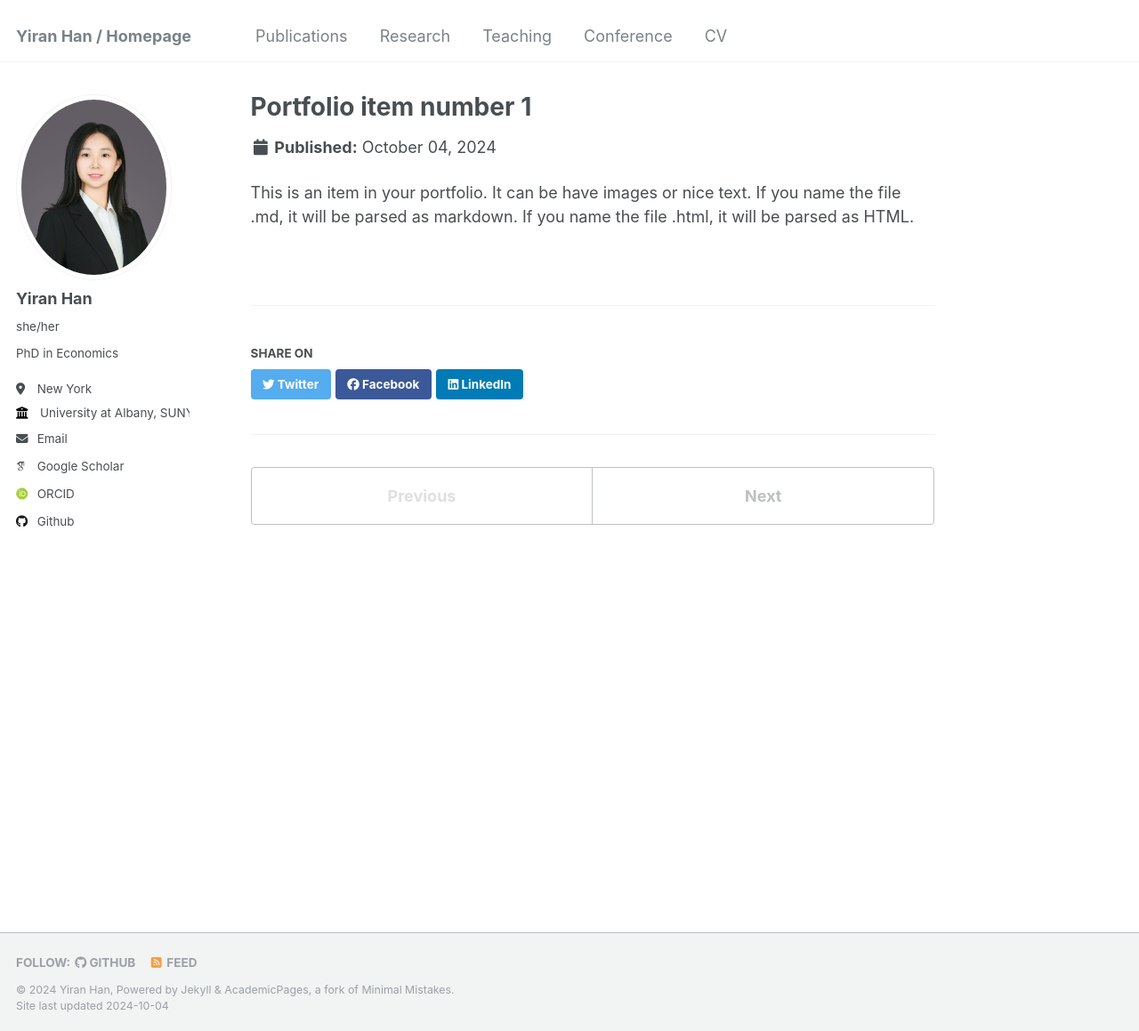
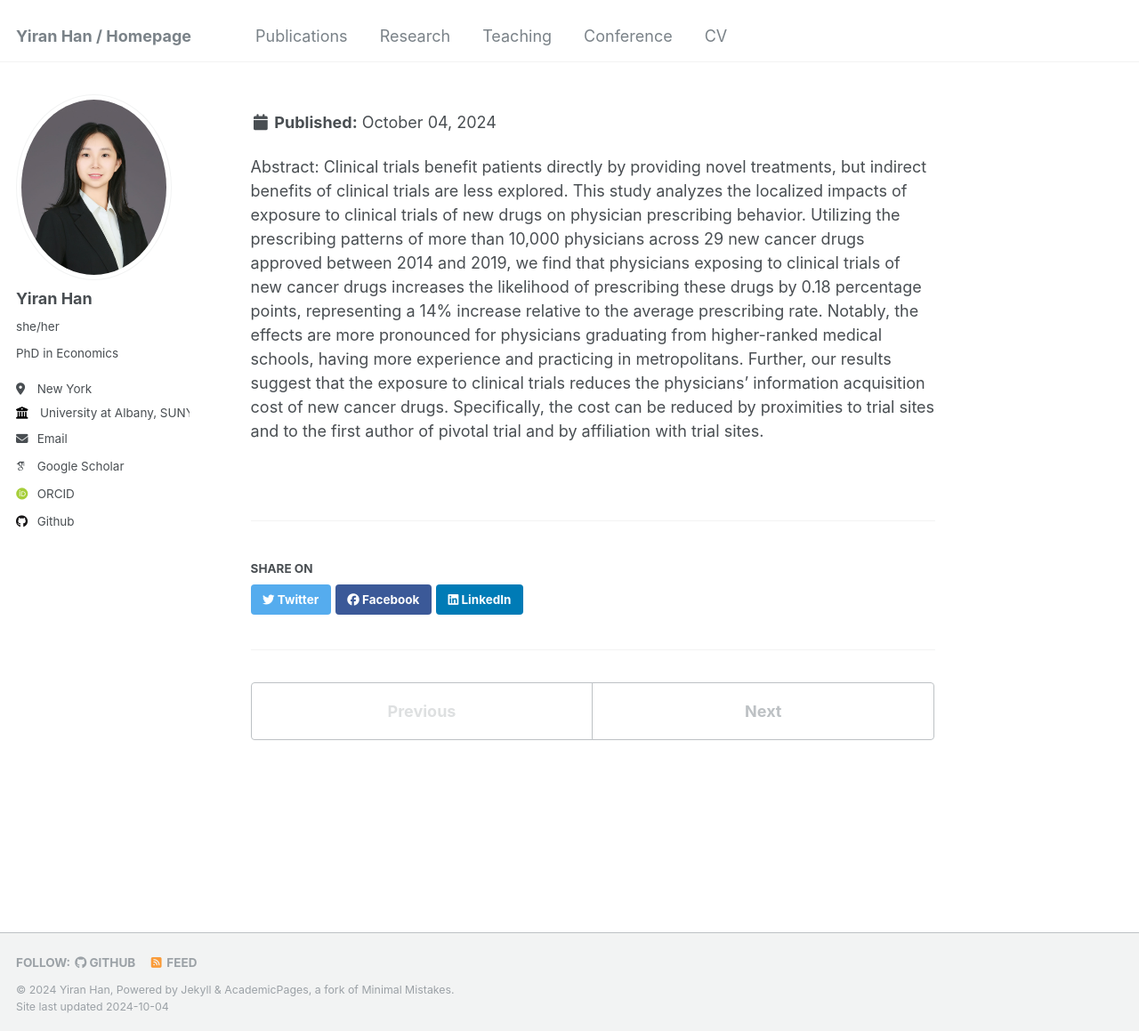
Before and after one commit to yiran-han/yiran-han.github.io, a Jekyll site: the page built from _portfolio/portfolio-1.md, in a window 1280 px wide and 1159 px high. Shown: the whole window at 89% size. Built offline with Jekyll 4.4.1, drawn with Linux system fonts in a browser that asks for light colours; some web fonts are replaced.

Commit message:
Update portfolio-1.md

```diff
--- a/_portfolio/portfolio-1.md
+++ b/_portfolio/portfolio-1.md
@@ -1,7 +1,17 @@
 ---
-title: "Portfolio item number 1"
-excerpt: "Short description of portfolio item number 1<br/><img src='/images/500x300.png'>"
+title: ""Drug Diffusion through Clinical Trial Sites: Evidence from Physician Prescribing of New Cancer Drugs" (Job Market Paper) with
+Pinka Chatterji and Chun-Yu Ho."
+excerpt: ""
 collection: portfolio
 ---
 
-This is an item in your portfolio. It can be have images or nice text. If you name the file .md, it will be parsed as markdown. If you name the file .html, it will be parsed as HTML.
+Abstract: Clinical trials benefit patients directly by providing novel treatments, but indirect benefits of clinical
+trials are less explored. This study analyzes the localized impacts of exposure to clinical trials of new drugs on
+physician prescribing behavior. Utilizing the prescribing patterns of more than 10,000 physicians across 29 new
+cancer drugs approved between 2014 and 2019, we find that physicians exposing to clinical trials of new cancer
+drugs increases the likelihood of prescribing these drugs by 0.18 percentage points, representing a 14% increase
+relative to the average prescribing rate. Notably, the effects are more pronounced for physicians graduating from
+higher-ranked medical schools, having more experience and practicing in metropolitans. Further, our results
+suggest that the exposure to clinical trials reduces the physicians’ information acquisition cost of new cancer
+drugs. Specifically, the cost can be reduced by proximities to trial sites and to the first author of pivotal trial
+and by affiliation with trial sites.
```
